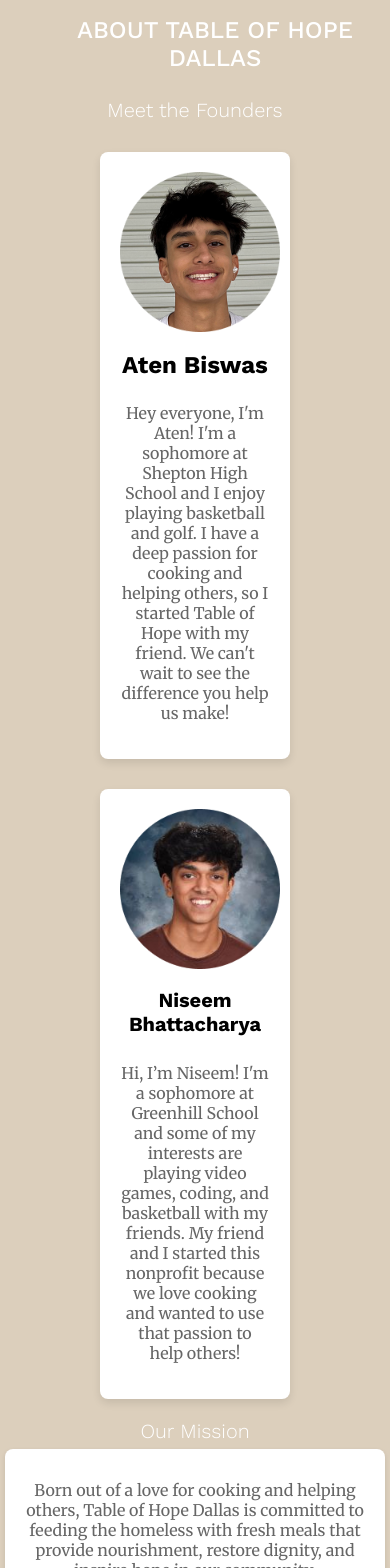
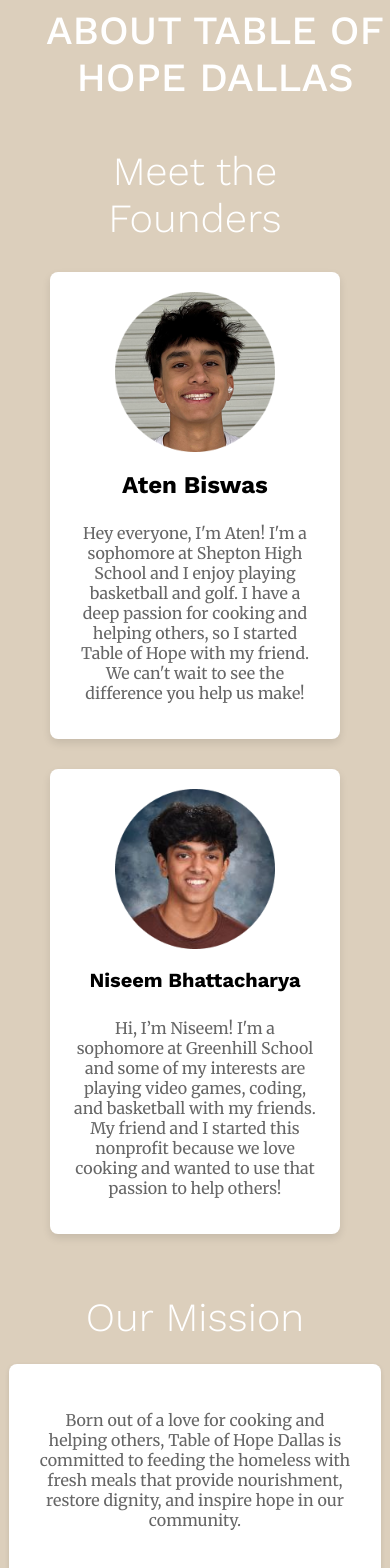
Before and after one commit to niseembha/tableofhopedallas, a Next.js app: page /about in a window 390 px wide. Shown: the part 80-1648 px from the top of the page. Built offline with nearby package versions, Linux system fonts and the light colour scheme.

Commit message:
somewhat fixed phone screen sizes for each page

```diff
--- a/app/about/about.css
+++ b/app/about/about.css
@@ -137,48 +137,6 @@ h2 {
 }
 
 /* Responsive Design */
-@media (max-width: 768px) {
-  .about-hero h1 {
-      font-size: 2rem;
-  }
-
-  .about-mission {
-      width: 90%;  /* Make it more fluid for smaller screens */
-      padding: 20px;
-  }
-
-  .founder-card {
-      width: 200px;
-  }
-
-  .about-founders {
-      padding: 0 10px;
-  }
-}
-
-@media (max-width: 480px) {
-  .about-container {
-      padding: 20px;
-  }
-
-  .about-hero h1 {
-      font-size: 1.5rem;
-  }
-
-  .about-mission {
-      width: 100%;  /* Full width on very small screens */
-      padding: 15px;
-  }
-
-  .founder-card {
-      width: 150px;
-  }
-
-  h1, h2 {
-      font-size: 1.25rem;
-  }
-}
-
 
 .footer {
   height: 100%;
--- a/app/contact/contact.css
+++ b/app/contact/contact.css
@@ -147,42 +147,9 @@ html, body {
 }
 
 /* Responsive Design */
-@media (max-width: 768px) {
-  .contact-hero h1 {
-    font-size: 2rem;
-  }
 
-  form {
-    width: 90%;  /* Make form more fluid for smaller screens */
-  }
-
+@media (max-width: 480px) {
   input, textarea {
-    width: 90%;
-  }
-
-  .social-icons-contact {
-    gap: 15px;
+    width: 60%;
   }
 }
-
-@media (max-width: 480px) {
-  .contact-container {
-    padding: 20px;
-  }
-
-  .contact-hero h1 {
-    font-size: 1.5rem;
-  }
-
-  form {
-    width: 100%;  /* Full width on very small screens */
-  }
-
-  .social-icons-contact {
-    gap: 10px;
-  }
-
-  h1, h2 {
-    font-size: 1.25rem;
-  }
-}
--- a/app/globals.css
+++ b/app/globals.css
@@ -68,3 +68,12 @@ p {
 a {
   all: unset;
 }
+
+@media (max-width: 480px) {
+  p {
+    font-size: 1rem;
+  }
+  h1 {
+    font-size: 2rem;
+  }
+}
```
